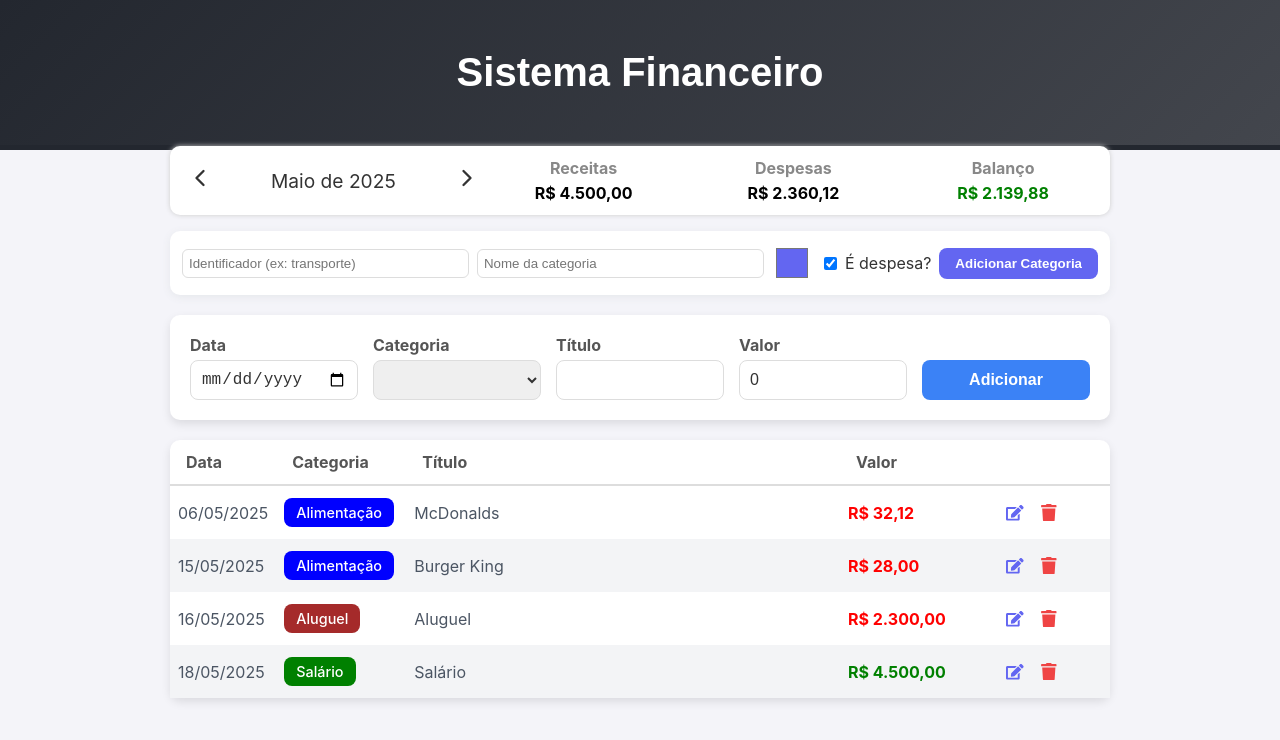
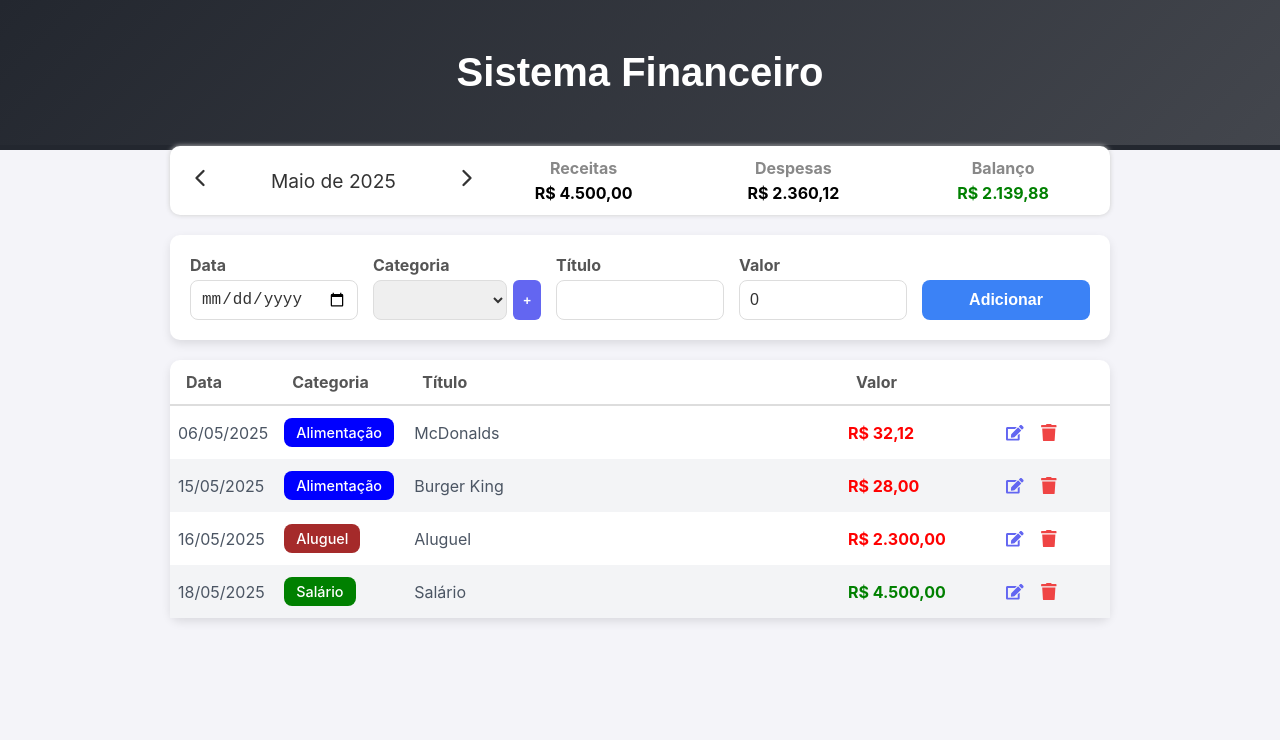
Before and after one commit to pedrokoerich/expense-tracker, a React (Create React App) app: page / in a window 1280 px wide. Shown: the top 740 px of the page. Built offline with nearby package versions, Linux system fonts and the light colour scheme.

Commit message:
fix: ajustes visuais e inclusão de categoria

```diff
--- a/public/index.html
+++ b/public/index.html
@@ -2,7 +2,7 @@
 <html lang="en">
   <head>
     <meta charset="utf-8" />
-    <link rel="icon" href="%PUBLIC_URL%/favicon.ico" />
+    <link rel="icon" href="%PUBLIC_URL%/icon.png" />
     <meta name="viewport" content="width=device-width, initial-scale=1" />
     <meta name="theme-color" content="#000000" />
     <meta
@@ -20,11 +20,11 @@
       It will be replaced with the URL of the `public` folder during the build.
       Only files inside the `public` folder can be referenced from the HTML.
 
-      Unlike "/favicon.ico" or "favicon.ico", "%PUBLIC_URL%/favicon.ico" will
+      Unlike "/icon.png" or "icon.png", "%PUBLIC_URL%/icon.png" will
       work correctly both with client-side routing and a non-root public URL.
       Learn how to configure a non-root public URL by running `npm run build`.
     -->
-    <title>React App</title>
+    <title>Expense Tracker</title>
   </head>
   <body>
     <noscript>You need to enable JavaScript to run this app.</noscript>
--- a/src/App.tsx
+++ b/src/App.tsx
@@ -10,7 +10,6 @@ import { InfoArea } from './components/InfoArea';
 import { InputArea } from './components/InputArea';
 import { ExpenseCardList } from './components/ExpenseCardList';
 import { AddDrawer } from './components/AddDrawer';
-import { CategoryInputArea } from './components/CategoryInputArea';
 
 const App = () => {
   const [list, setList] = useState(items);
@@ -124,8 +123,6 @@ const App = () => {
           expense={expense}
         />
 
-        <CategoryInputArea onAdd={handleAddCategory} />
-
         {isMobile && (
           <AddDrawer
             open={drawerOpen}
@@ -138,10 +135,17 @@ const App = () => {
                 setDrawerOpen(false);
               }}
               categories={categories}
+              onAddCategory={handleAddCategory}
             />
           </AddDrawer>
         )}
-        {!isMobile && <InputArea onAdd={handleAddItem} categories={categories} />}
+        {!isMobile && (
+          <InputArea
+            onAdd={handleAddItem}
+            categories={categories}
+            onAddCategory={handleAddCategory}
+          />
+        )}
 
         {isMobile ? (
           <ExpenseCardList
--- a/src/components/CategoryInputArea/index.tsx
+++ /dev/null
@@ -1,81 +0,0 @@
-import { useState } from 'react';
-
-type Props = {
-  onAdd: (key: string, title: string, color: string, expense: boolean) => void;
-};
-
-export const CategoryInputArea = ({ onAdd }: Props) => {
-  const [key, setKey] = useState('');
-  const [title, setTitle] = useState('');
-  const [color, setColor] = useState('#6366f1');
-  const [expense, setExpense] = useState(true);
-
-  const handleAdd = () => {
-    if (!key || !title || !color) {
-      alert('Preencha todos os campos!');
-      return;
-    }
-    onAdd(key, title, color, expense);
-    setKey('');
-    setTitle('');
-    setColor('#6366f1');
-  };
-
-  return (
-    <div style={{
-      background: '#fff',
-      borderRadius: 10,
-      boxShadow: '0 2px 8px #e5e7eb',
-      padding: 12,
-      margin: '16px 0',
-      display: 'flex',
-      gap: 8,
-      alignItems: 'center',
-      flexWrap: 'wrap'
-    }}>
-      <input
-        type="text"
-        placeholder="Identificador (ex: transporte)"
-        value={key}
-        onChange={e => setKey(e.target.value)}
-        style={{ flex: 1, minWidth: 120, padding: 6, borderRadius: 6, border: '1px solid #ddd' }}
-      />
-      <input
-        type="text"
-        placeholder="Nome da categoria"
-        value={title}
-        onChange={e => setTitle(e.target.value)}
-        style={{ flex: 1, minWidth: 120, padding: 6, borderRadius: 6, border: '1px solid #ddd' }}
-      />
-      <input
-        type="color"
-        value={color}
-        onChange={e => setColor(e.target.value)}
-        style={{ width: 40, height: 40, border: 'none', background: 'none' }}
-      />
-      <label style={{ display: 'flex', alignItems: 'center', gap: 4 }}>
-        <input
-          type="checkbox"
-          checked={expense}
-          onChange={e => setExpense(e.target.checked)}
-          style={{ marginRight: 4 }}
-        />
-        É despesa?
-      </label>
-      <button
-        onClick={handleAdd}
-        style={{
-          background: '#6366f1',
-          color: '#fff',
-          border: 'none',
-          borderRadius: 8,
-          padding: '8px 16px',
-          fontWeight: 'bold',
-          cursor: 'pointer'
-        }}
-      >
-        Adicionar Categoria
-      </button>
-    </div>
-  );
-};
--- /dev/null
+++ b/src/components/CategoryModal/index.tsx
@@ -0,0 +1,116 @@
+import { useState } from 'react';
+
+type Props = {
+  open: boolean;
+  onClose: () => void;
+  onAdd: (key: string, title: string, color: string, expense: boolean) => void;
+};
+
+export const CategoryModal = ({ open, onClose, onAdd }: Props) => {
+  const [key, setKey] = useState('');
+  const [title, setTitle] = useState('');
+  const [color, setColor] = useState('#6366f1');
+  const [expense, setExpense] = useState(true);
+
+  const handleAdd = () => {
+    if (!key || !title || !color) {
+      alert('Preencha todos os campos!');
+      return;
+    }
+    onAdd(key, title, color, expense);
+    setKey('');
+    setTitle('');
+    setColor('#6366f1');
+    setExpense(true);
+    onClose();
+  };
+
+  if (!open) return null;
+
+  return (
+    <div style={{
+      position: 'fixed',
+      left: 0, top: 0, right: 0, bottom: 0,
+      background: 'rgba(0,0,0,0.3)',
+      zIndex: 2000,
+      display: 'flex',
+      alignItems: 'center',
+      justifyContent: 'center'
+    }}>
+      <div style={{
+        background: '#fff',
+        borderRadius: 12,
+        padding: 24,
+        minWidth: 300,
+        boxShadow: '0 2px 16px #0002',
+        display: 'flex',
+        flexDirection: 'column',
+        gap: 12
+      }}>
+        <h3>Nova Categoria</h3>
+        <input
+          type="text"
+          placeholder="Identificador (ex: transporte)"
+          value={key}
+          onChange={e => setKey(e.target.value)}
+          style={{ padding: 6, borderRadius: 6, border: '1px solid #ddd' }}
+        />
+        <input
+          type="text"
+          placeholder="Nome da categoria"
+          value={title}
+          onChange={e => setTitle(e.target.value)}
+          style={{ padding: 6, borderRadius: 6, border: '1px solid #ddd' }}
+        />
+        <div style={{ display: 'flex', alignItems: 'center', gap: 8 }}>
+          <label>Cor:</label>
+          <input
+            type="color"
+            value={color}
+            onChange={e => setColor(e.target.value)}
+            style={{ width: 40, height: 40, border: 'none', background: 'none' }}
+          />
+        </div>
+        <label style={{ display: 'flex', alignItems: 'center', gap: 4 }}>
+          <input
+            type="checkbox"
+            checked={expense}
+            onChange={e => setExpense(e.target.checked)}
+            style={{ marginRight: 4 }}
+          />
+          É despesa?
+        </label>
+        <div style={{ display: 'flex', gap: 8, marginTop: 8 }}>
+          <button
+            onClick={handleAdd}
+            style={{
+              background: '#6366f1',
+              color: '#fff',
+              border: 'none',
+              borderRadius: 8,
+              padding: '8px 16px',
+              fontWeight: 'bold',
+              cursor: 'pointer'
+            }}
+          >
+            Adicionar
+          </button>
+          <button
+            onClick={onClose}
+            style={{
+              background: '#eee',
+              color: '#333',
+              border: 'none',
+              borderRadius: 8,
+              padding: '8px 16px',
+              fontWeight: 'bold',
+              cursor: 'pointer'
+            }}
+          >
+            Cancelar
+          </button>
+        </div>
+      </div>
+    </div>
+  );
+};
--- a/src/components/InputArea/index.tsx
+++ b/src/components/InputArea/index.tsx
@@ -2,17 +2,20 @@ import { useState } from 'react';
 import * as C from './styles';
 import { Item } from '../../types/Item';
 import { Category } from '../../types/Category';
+import { CategoryModal } from '../CategoryModal';
 
 type Props = {
   onAdd: (item: Item) => void;
   categories: Category;
+  onAddCategory?: (key: string, title: string, color: string, expense: boolean) => void;
 };
 
-export const InputArea = ({ onAdd, categories }: Props) => {
+export const InputArea = ({ onAdd, categories, onAddCategory }: Props) => {
   const [dateField, setDateField] = useState('');
   const [categoryField, setCategoryField] = useState('');
   const [titleField, setTitleField] = useState('');
   const [valueField, setValueField] = useState(0);
+  const [modalOpen, setModalOpen] = useState(false);
 
   let categoryKeys: string[] = Object.keys(categories);
 
@@ -52,7 +55,15 @@ export const InputArea = ({ onAdd, categories }: Props) => {
     setValueField(0);
   }
 
+  const handleAddCategory = (key: string, title: string, color: string, expense: boolean) => {
+    if (onAddCategory) {
+      onAddCategory(key, title, color, expense);
+      setCategoryField(key);
+    }
+  };
+
   return (
+    <>
       <C.Container>
         <C.InputLabel>
           <C.InputTitle>Data</C.InputTitle>
@@ -60,6 +71,7 @@ export const InputArea = ({ onAdd, categories }: Props) => {
         </C.InputLabel>
         <C.InputLabel>
           <C.InputTitle>Categoria</C.InputTitle>
+          <div style={{ display: 'flex', alignItems: 'center', gap: 6 }}>
             <C.Select value={categoryField} onChange={e => setCategoryField(e.target.value)}>
               <>
                 <option></option>
@@ -68,6 +80,24 @@ export const InputArea = ({ onAdd, categories }: Props) => {
                 ))}
               </>
             </C.Select>
+            <button
+              type="button"
+              onClick={() => setModalOpen(true)}
+              style={{
+                background: '#6366f1',
+                color: '#fff',
+                border: 'none',
+                borderRadius: 6,
+                padding: '0 10px',
+                height: 40,
+                fontWeight: 'bold',
+                cursor: 'pointer'
+              }}
+              title="Adicionar categoria"
+            >
+              +
+            </button>
+          </div>
         </C.InputLabel>
         <C.InputLabel>
           <C.InputTitle>Título</C.InputTitle>
@@ -82,5 +112,11 @@ export const InputArea = ({ onAdd, categories }: Props) => {
           <C.Button onClick={handleAddEvent}>Adicionar</C.Button>
         </C.InputLabel>
       </C.Container>
+      <CategoryModal
+        open={modalOpen}
+        onClose={() => setModalOpen(false)}
+        onAdd={handleAddCategory}
+      />
+    </>
   );
 }
```
Also changed, not shown: public/icon.png (added), public/manifest.json. Lines whose indentation alone changed are shown as unchanged.
